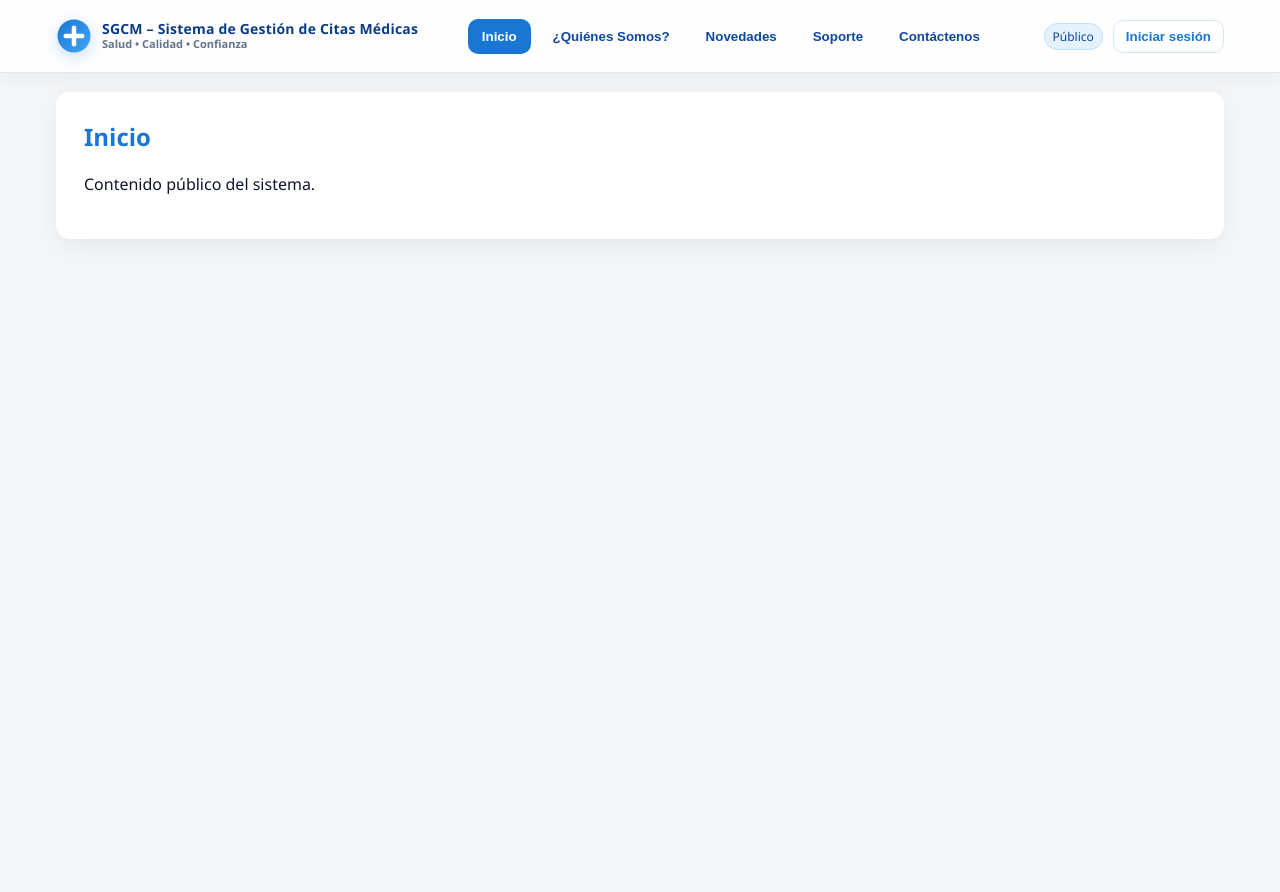
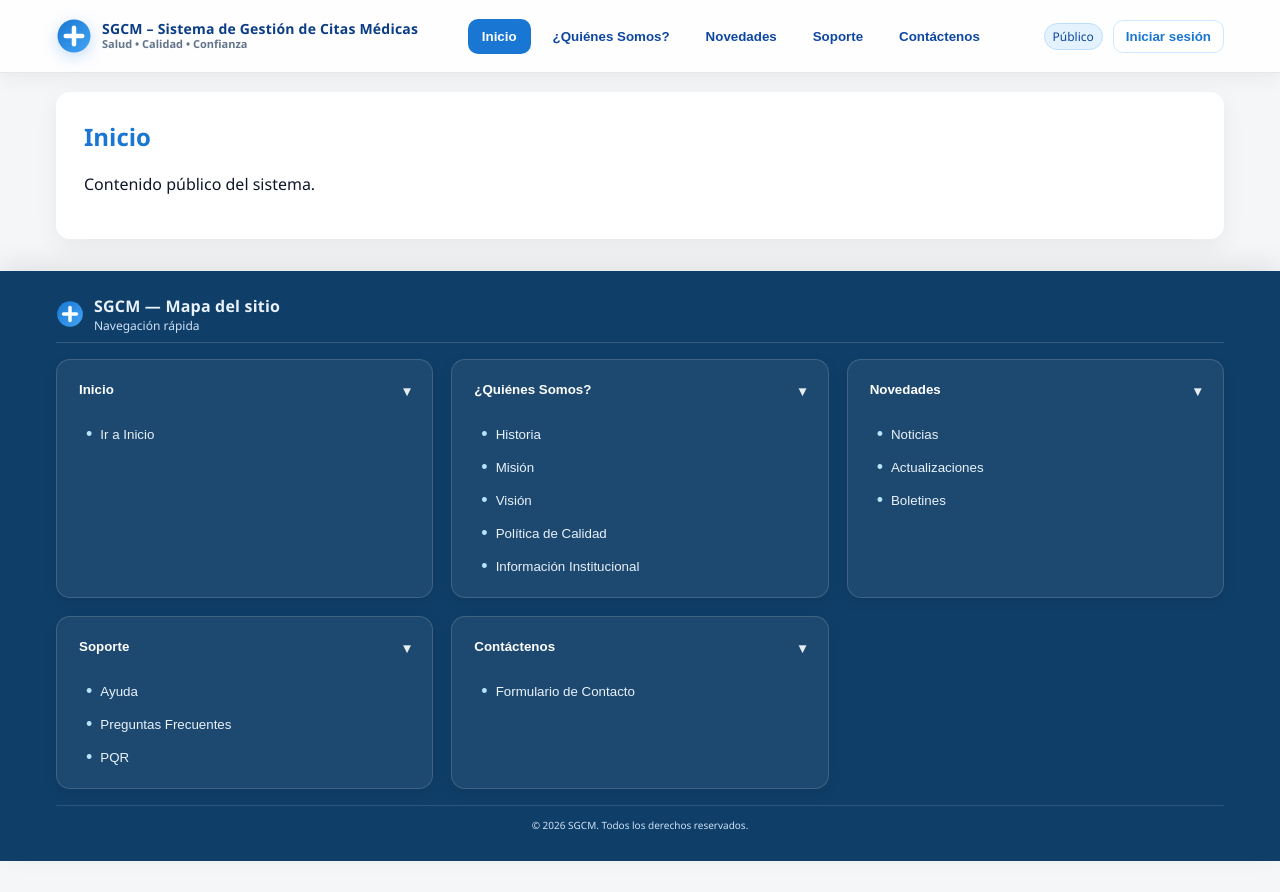
Before and after one commit to wandres2357-commits/sistemadegestioncitasmedicas, a React (Vite) app: page / in a window 1280 px wide. Built offline with nearby package versions, Linux system fonts and the light colour scheme.

Commit message:
Add files via upload

```diff
--- a/src/App.jsx
+++ b/src/App.jsx
@@ -2,7 +2,8 @@
 // src/App.jsx
 import { useState, useEffect } from "react";
 import AdminShell from "./dashboards/AdminShell";
-import "./App.css"; // <= importa tus estilos
+import FooterSitemap from "./FooterSitemap";
+import "./App.css";
 
 export default function App() {
   const [view, setView] = useState("inicio");
@@ -26,7 +27,6 @@ export default function App() {
   const init = readAuth();
   const [role, setRole] = useState(init.role);
   const [isLogged, setIsLogged] = useState(init.isLogged);
-
   const isAdmin = role === "admin" || role === "administrador";
 
   useEffect(() => {
@@ -56,6 +56,60 @@ export default function App() {
     return <AdminShell user={session} onLogout={() => setView("inicio")} />;
   }
 
+  // --- DATA DEL MAPA DEL SITIO (VA DENTRO DEL COMPONENTE) ---
+  const sitemapItems = [
+    {
+      title: "Inicio",
+      key: "inicio",
+      links: [{ label: "Ir a Inicio", view: "inicio" }],
+    },
+    {
+      title: "¿Quiénes Somos?",
+      key: "quienes",
+      links: [
+        { label: "Historia", view: "historia" },
+        { label: "Misión", view: "mision" },
+        { label: "Visión", view: "vision" },
+        { label: "Política de Calidad", view: "politica" },
+        { label: "Información Institucional", view: "info" },
+      ],
+    },
+    {
+      title: "Novedades",
+      key: "novedades",
+      links: [
+        { label: "Noticias", view: "noticias" },
+        { label: "Actualizaciones", view: "actualizaciones" },
+        { label: "Boletines", view: "boletines" },
+      ],
+    },
+    {
+      title: "Soporte",
+      key: "soporte",
+      links: [
+        { label: "Ayuda", view: "ayuda" },
+        { label: "Preguntas Frecuentes", view: "faq" },
+        { label: "PQR", view: "pqr" },
+      ],
+    },
+    {
+      title: "Contáctenos",
+      key: "contacto",
+      links: [{ label: "Formulario de Contacto", view: "contacto" }],
+    },
+  ];
+
+  // --- NAVEGACIÓN DESDE EL FOOTER + SCROLL SUAVE ---
+  const handleNavigate = (viewKey) => {
+    setView(viewKey);
+    requestAnimationFrame(() => {
+      const mainEl = document.querySelector("main");
+      if (mainEl) {
+        mainEl.scrollIntoView({ behavior: "smooth", block: "start" });
+      }
+    });
+  };
+
   // --- COMPONENTES BASE ---
   const Card = ({ children }) => <div className="card">{children}</div>;
   const Input = (props) => <input {...props} className="input" />;
@@ -68,7 +122,6 @@ export default function App() {
         <div className="topbar-inner">
           {/* LOGO + Marca */}
           <div className="brand" aria-label="SGCM">
-            {/* SVG (puedes reemplazar por tu imagen) */}
             <svg className="logo" viewBox="0 0 48 48" aria-hidden="true">
               <defs>
                 <linearGradient id="g1" x1="0" x2="1" y1="0" y2="1">
@@ -89,7 +142,6 @@ export default function App() {
 
           {/* MENÚ CENTRADO */}
           <ul className="menu" role="menubar" aria-label="Navegación principal">
-            {/* Opción directa */}
             <li className="nav-item" role="none">
               <button
                 className={`link ${view === "inicio" ? "active" : ""}`}
@@ -100,7 +152,6 @@ export default function App() {
               </button>
             </li>
 
-            {/* ¿Quiénes somos? */}
             <li className="nav-item" role="none">
               <button className="link" role="menuitem" aria-haspopup="true" aria-expanded="false">
                 ¿Quiénes Somos?
@@ -114,7 +165,6 @@ export default function App() {
               </div>
             </li>
 
-            {/* Novedades */}
             <li className="nav-item" role="none">
               <button className="link" role="menuitem" aria-haspopup="true" aria-expanded="false">
                 Novedades
@@ -126,7 +176,6 @@ export default function App() {
               </div>
             </li>
 
-            {/* Soporte */}
             <li className="nav-item" role="none">
               <button className="link" role="menuitem" aria-haspopup="true" aria-expanded="false">
                 Soporte
@@ -138,7 +187,6 @@ export default function App() {
               </div>
             </li>
 
-            {/* Contáctenos */}
             <li className="nav-item" role="none">
               <button className="link" role="menuitem" aria-haspopup="true" aria-expanded="false">
                 Contáctenos
@@ -155,7 +203,7 @@ export default function App() {
             <button
               className="cta"
               onClick={() => window.dispatchEvent(new Event("auth:open"))}
-              title="Abrir inicio de sesión (placeholder)"
+              title="Abrir inicio de sesión"
             >
               Iniciar sesión
             </button>
@@ -249,7 +297,9 @@ export default function App() {
           </Card>
         )}
       </main>
+
+      {/* ======= FOOTER (MAPA DEL SITIO) ======= */}
+      <FooterSitemap items={sitemapItems} onNavigate={handleNavigate} />
     </div>
   );
 }
-``
--- /dev/null
+++ b/src/FooterSitemap.jsx
@@ -0,0 +1,93 @@
+
+// src/FooterSitemap.jsx
+import { useState } from "react";
+import "./footer-sitemap.css";
+
+/**
+ * items = [
+ *  {
+ *    title: "¿Quiénes Somos?",
+ *    key: "quienes",
+ *    links: [
+ *      { label: "Historia", view: "historia" },
+ *      { label: "Misión", view: "mision" },
+ *      ...
+ *    ]
+ *  },
+ *  ...
+ * ]
+ */
+
+export default function FooterSitemap({ items = [], onNavigate }) {
+  const [open, setOpen] = useState(null);
+
+  const toggle = (key) => setOpen(open === key ? null : key);
+
+  return (
+    <footer className="fs-footer">
+      <div className="fs-inner">
+        {/* Cabecera opcional */}
+        <div className="fs-header">
+          <div className="fs-brand">
+            <svg className="fs-logo" viewBox="0 0 48 48" aria-hidden="true">
+              <defs>
+                <linearGradient id="fsG" x1="0" x2="1" y1="0" y2="1">
+                  <stop offset="0" stopColor="#1976d2" />
+                  <stop offset="1" stopColor="#42a5f5" />
+                </linearGradient>
+              </defs>
+              <circle cx="24" cy="24" r="22" fill="url(#fsG)" />
+              <rect x="21" y="10" width="6" height="28" rx="3" fill="#fff" />
+              <rect x="10" y="21" width="28" height="6" rx="3" fill="#fff" />
+            </svg>
+            <div>
+              <div className="fs-title">SGCM — Mapa del sitio</div>
+              <div className="fs-sub">Navegación rápida</div>
+            </div>
+          </div>
+        </div>
+
+        {/* Grid de columnas */}
+        <div className="fs-grid">
+          {items.map((col) => (
+            <div key={col.key} className="fs-col">
+              {/* Título con despliegue (en móvil actúa como acordeón) */}
+              <button
+                className={`fs-col-title ${open === col.key ? "is-open" : ""}`}
+                onClick={() => toggle(col.key)}
+                aria-expanded={open === col.key}
+                aria-controls={`panel-${col.key}`}
+              >
+                {col.title}
+                <span className="fs-arrow" aria-hidden="true">▾</span>
+              </button>
+
+              <ul
+                id={`panel-${col.key}`}
+                className={`fs-list ${open === col.key ? "is-open" : ""}`}
+              >
+                {col.links.map((lnk, i) => (
+                  <li key={`${col.key}-${i}`} className="fs-item">
+                    <button
+                      className="fs-link"
+                      onClick={() => onNavigate?.(lnk.view)}
+                      title={lnk.label}
+                    >
+                      <span className="fs-bullet" aria-hidden="true">•</span>
+                      <span>{lnk.label}</span>
+                    </button>
+                  </li>
+                ))}
+              </ul>
+            </div>
+          ))}
+        </div>
+
+        {/* Línea inferior / copyright opcional */}
+        <div className="fs-bottom">
+          <small>© {new Date().getFullYear()} SGCM. Todos los derechos reservados.</small>
+        </div>
+      </div>
+    </footer>
+  );
+}
--- /dev/null
+++ b/src/footer-sitemap.css
@@ -0,0 +1,124 @@
+
+/* src/footer-sitemap.css */
+:root{
+  --primary: #1976d2;
+  --primary-2: #42a5f5;
+  --accent: #2e7d32;
+  --bg: #f4f6f8;
+  --text: #0f172a;
+  --muted: #64748b;
+  --surface: #ffffff;
+  --border: #e5e7eb;
+}
+
+.fs-footer{
+  background: #0f3e68; /* tono azul más profundo para contraste */
+  color: #e9f2fb;
+  margin-top: 32px;
+  box-shadow: 0 -8px 24px rgba(2,6,23,.08);
+}
+
+.fs-inner{
+  max-width: 1200px;
+  margin: 0 auto;
+  padding: 24px 16px 28px;
+}
+
+/* Cabecera */
+.fs-header{
+  border-bottom: 1px solid rgba(255,255,255,.16);
+  margin-bottom: 16px;
+  padding-bottom: 8px;
+}
+.fs-brand{
+  display: flex; align-items: center; gap: 10px;
+}
+.fs-logo{ width: 28px; height: 28px; flex: 0 0 auto; }
+.fs-title{ font-weight: 800; letter-spacing: .2px; }
+.fs-sub{ font-size: 12px; color: #cfe2f8; }
+
+/* Grid de columnas */
+.fs-grid{
+  display: grid;
+  grid-template-columns: repeat(3, 1fr);
+  gap: 18px;
+  margin-top: 14px;
+}
+
+.fs-col{
+  background: rgba(255,255,255,.06);
+  border: 1px solid rgba(255,255,255,.14);
+  border-radius: 14px;
+  padding: 12px;
+  box-shadow: 0 4px 14px rgba(2,6,23,.08);
+}
+
+.fs-col-title{
+  width: 100%;
+  text-align: left;
+  background: transparent;
+  color: #ffffff;
+  border: none;
+  padding: 10px 10px;
+  border-radius: 10px;
+  font-weight: 800;
+  cursor: pointer;
+  display: flex; align-items: center; justify-content: space-between;
+  transition: background .2s ease, color .2s ease;
+}
+.fs-col-title:hover{ background: rgba(255,255,255,.08); }
+.fs-col-title .fs-arrow{
+  font-size: 14px; opacity: .9; transform: translateY(1px);
+}
+.fs-col-title.is-open .fs-arrow{ transform: rotate(180deg); }
+
+/* Lista y elementos */
+.fs-list{
+  list-style: none; padding: 6px 6px 2px; margin: 4px 0 0 0;
+  max-height: 999px; overflow: hidden; transition: max-height .25s ease;
+}
+@media (max-width: 720px){
+  .fs-list{ max-height: 0; }
+  .fs-list.is-open{ max-height: 640px; } /* acordeón móvil */
+}
+
+.fs-item{ margin: 0; }
+
+.fs-link{
+  width: 100%;
+  background: transparent; border: 1px solid transparent;
+  color: #e9f2fb;
+  text-align: left;
+  padding: 8px 10px;
+  border-radius: 10px;
+  display: flex; align-items: center; gap: 8px;
+  cursor: pointer;
+  transition: background .15s ease, transform .1s ease, border-color .15s ease;
+}
+.fs-link:hover{
+  background: rgba(255,255,255,.08);
+  border-color: rgba(255,255,255,.12);
+}
+.fs-bullet{
+  color: #b3e5fc;
+  font-size: 18px;
+  line-height: 0;
+}
+
+/* Bottom bar */
+.fs-bottom{
+  margin-top: 16px;
+  border-top: 1px solid rgba(255,255,255,.12);
+  padding-top: 10px;
+  color: #cfe2f8;
+  text-align: center;
+  font-size: 12px;
+}
+
+/* Responsive */
+@media (max-width: 960px){
+  .fs-grid{ grid-template-columns: repeat(2, 1fr); }
+}
+@media (max-width: 640px){
+  .fs-grid{ grid-template-columns: 1fr; }
+}
```
Also changed, not shown: src/Nuevo Documento de texto.txt (added).
